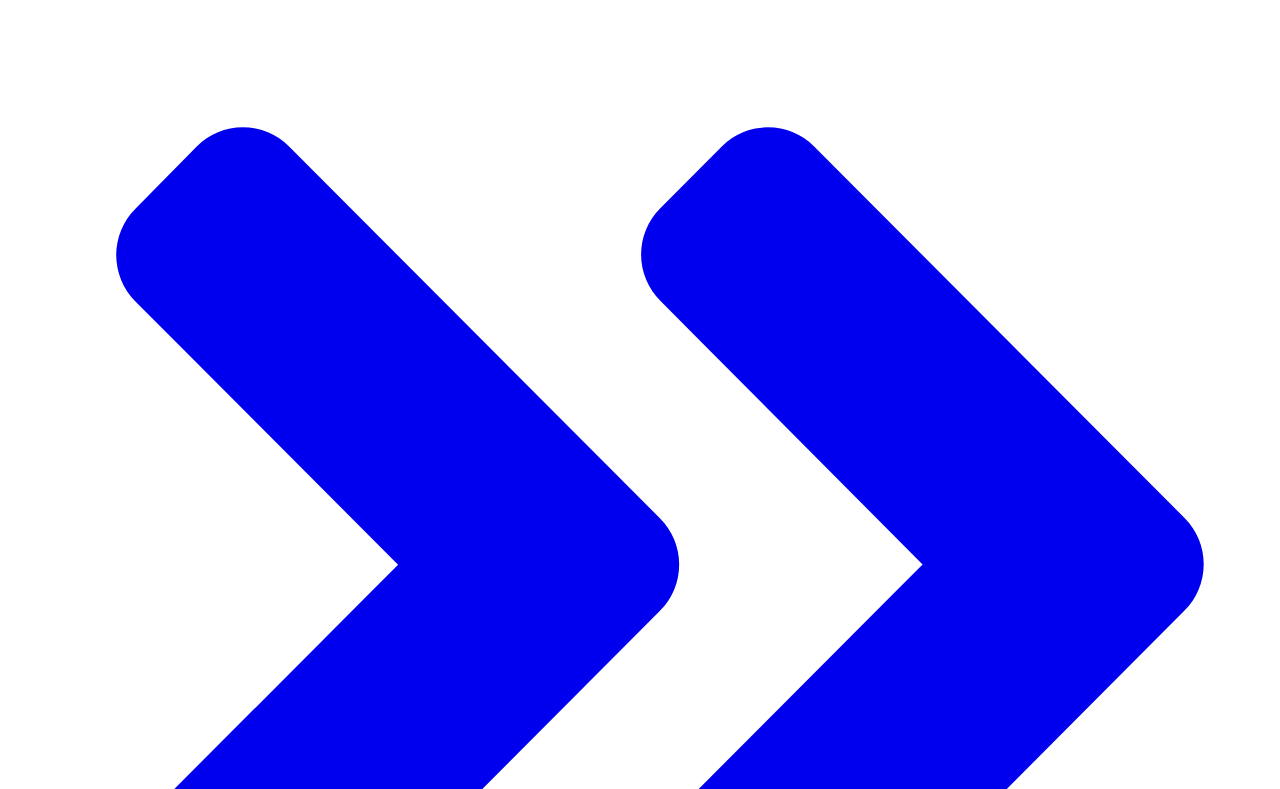
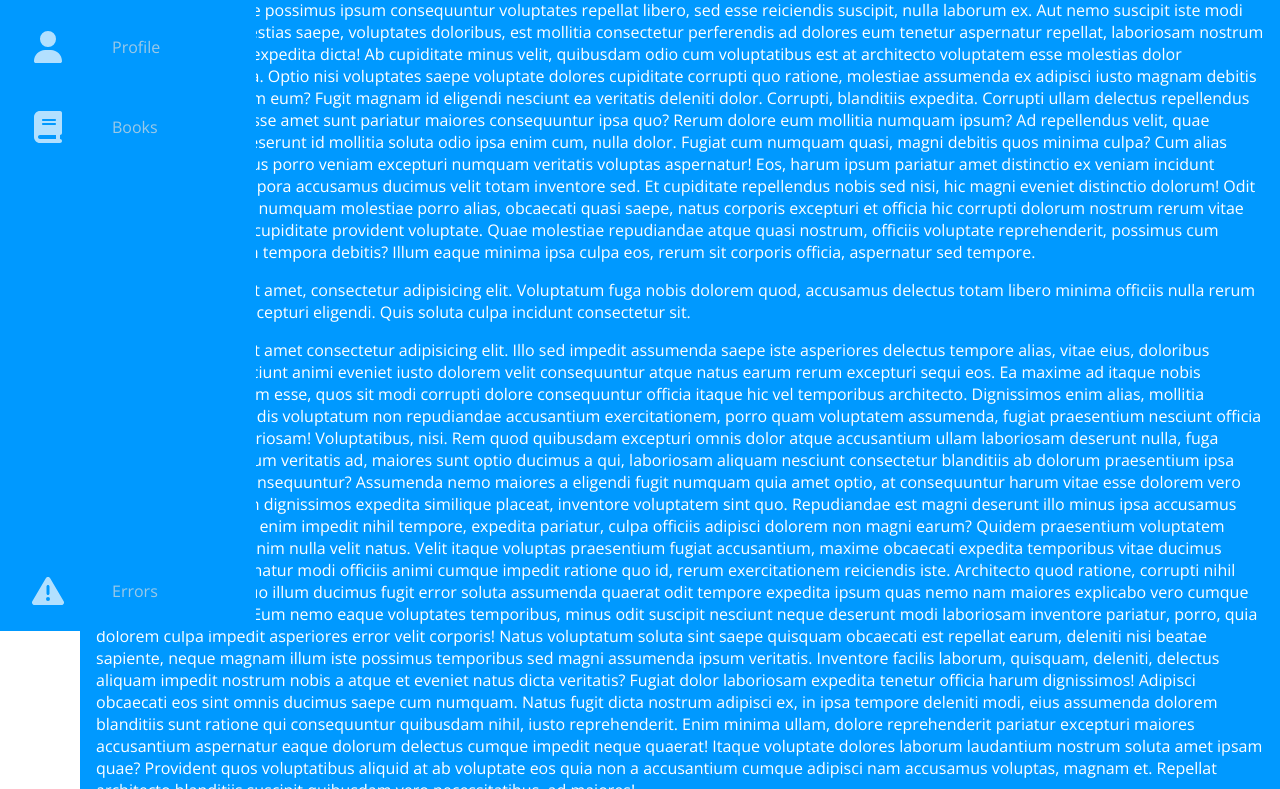
Before and after one commit to Tim-Elesh/library, a plain HTML site: page index.html in a window 1280 px wide. Shown: the part 169-958 px from the top of the page. Drawn offline with nearby package versions, Linux system fonts and the light colour scheme; files that its build step writes are made by us from their sources; the site is published under a folder, as on GitHub Pages, so addresses that start at the root find nothing; a web font is replaced by a local one.

Commit message:
Update index.html

```diff
--- a/index.html
+++ b/index.html
@@ -4,7 +4,7 @@
     <meta charset="UTF-8">
     <meta name="viewport" content="width=device-width, initial-scale=1.0">
     <title>Document</title>
-    <link rel="stylesheet" type="text/css" href="/sidebar/sidebar2.css">
+    <link rel="stylesheet" type="text/css" href="sidebar2.css">
 </head>
 <body>
     <nav class="navbar">
```
